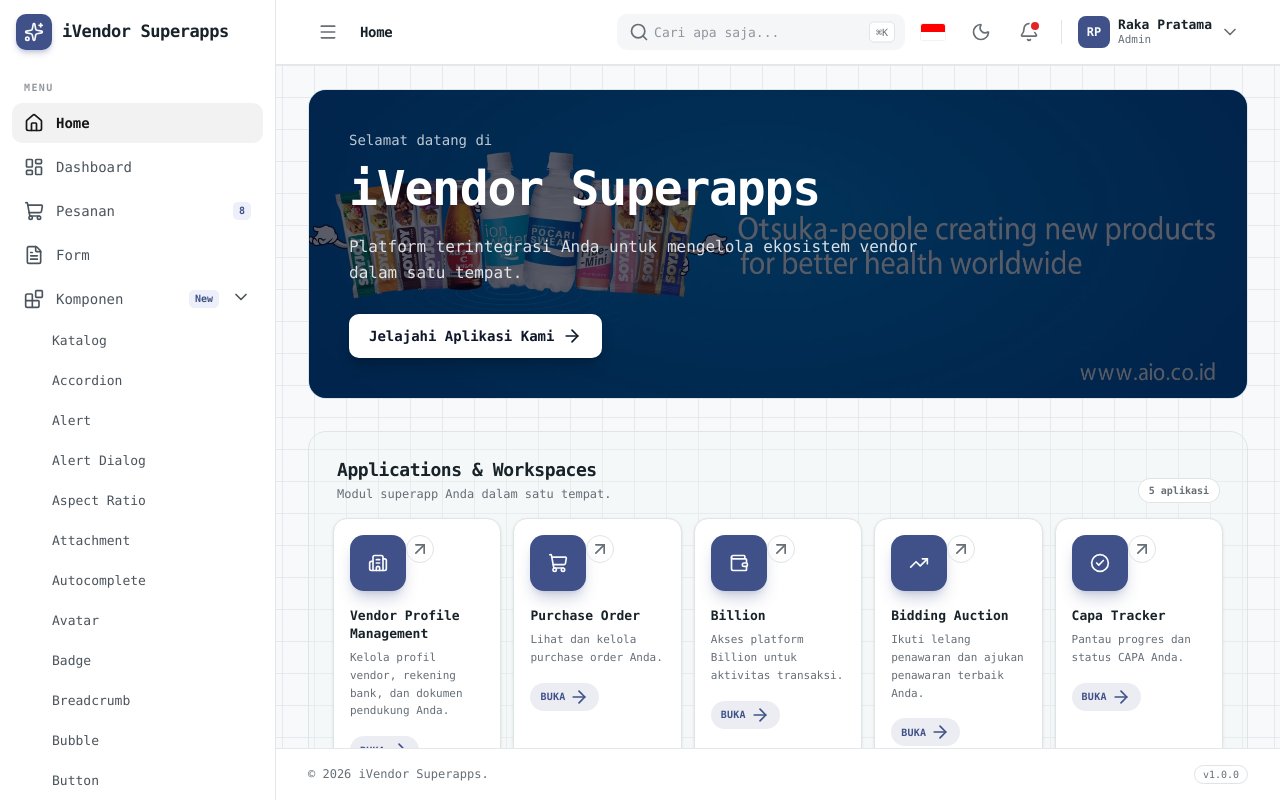
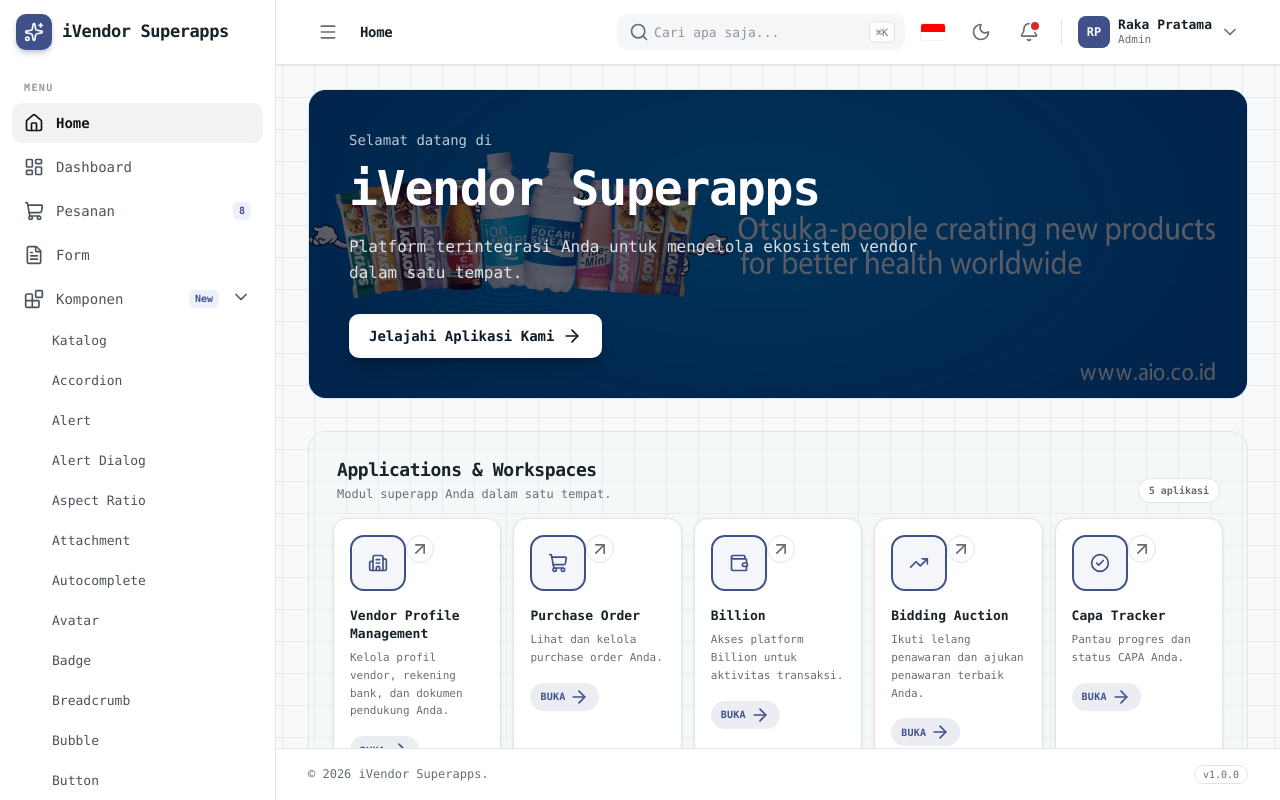
Before and after one commit to alecto1933/template-admin-angular, an Angular app: page /home in a window 1280 px wide. Built offline with nearby package versions, Linux system fonts and the light colour scheme.

Commit message:
style(home): use blue outline for application icons

```diff
--- a/src/app/pages/home/home.page.html
+++ b/src/app/pages/home/home.page.html
@@ -60,7 +60,7 @@
 
           <span class="relative flex items-start justify-between">
             <span
-              class="grid size-14 place-items-center rounded-2xl bg-primary text-primary-foreground shadow-lg shadow-primary/25"
+              class="grid size-14 place-items-center rounded-2xl border-2 border-primary bg-primary/5 text-primary"
             >
               <ui-icon [name]="item.icon" class="size-7" />
             </span>
```
